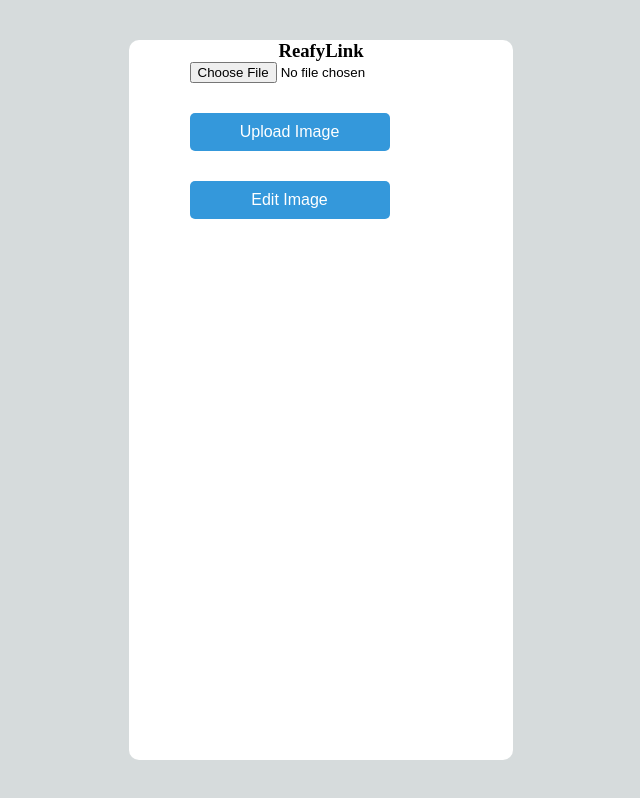
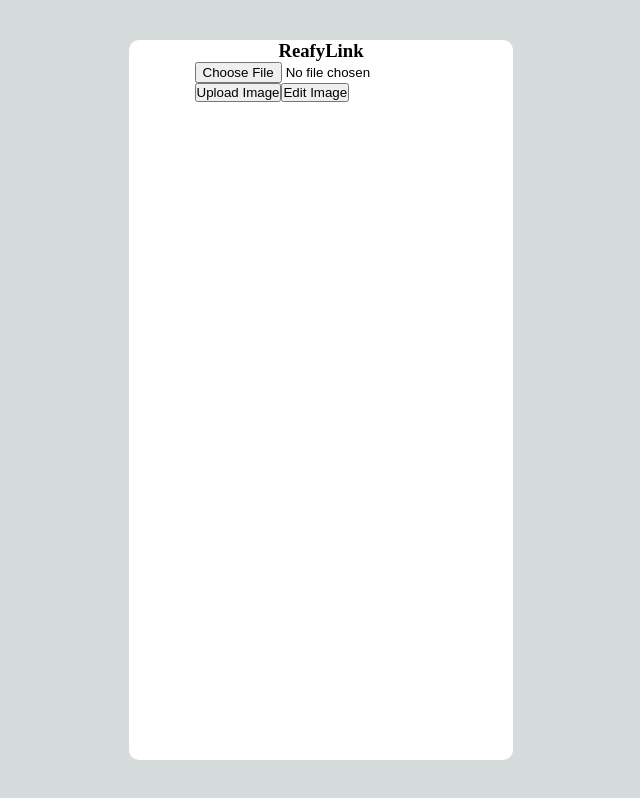
Before and after one commit to ruehan/LeafyLink, a Next.js app: page / in a window 1280 px wide. Shown: the whole page, without its empty margins (319-959 px from the left). Built offline with nearby package versions, Linux system fonts and the light colour scheme.

Commit message:
:speech_balloon: Update Image Preview & Edited Preview in Upload Module

```diff
--- a/src/components/Upload.tsx
+++ b/src/components/Upload.tsx
@@ -1,19 +1,13 @@
-import React, {useState, ChangeEvent} from 'react';
+
+import React, { useState, ChangeEvent } from 'react';
+import ImageEditor from '../components/ImageEditor';
 import styles from '../styles/Upload.module.css';
 
-import ImageEditor from './ImageEditor';
-
-interface UploadProps{
-    onUpload: (image: File) => void;
-}
-
-const Upload : React.FC<UploadProps> = ({ onUpload }) => {
-    const [selectedImage, setSelectedImage] = useState<File | null>(null)
-    const [previewImage, setPreviewImage] = useState<string | null>(null)
-
+const Upload: React.FC<{ onUpload: (image: File) => void }> = ({ onUpload }) => {
+  const [selectedImage, setSelectedImage] = useState<File | null>(null);
+  const [previewImage, setPreviewImage] = useState<string | null>(null);
+  const [editedImage, setEditedImage] = useState<string | null>(null);
   const [showImageEditor, setShowImageEditor] = useState(false);
-
-    const [editedImage, setEditedImage] = useState<string | null>(null);
 
   const dataURItoBlob = (dataURI: string) => {
     const byteString = atob(dataURI.split(',')[1]);
@@ -30,77 +24,79 @@ const Upload : React.FC<UploadProps> = ({ onUpload }) => {
   };
 
   const handleImageChange = (e: ChangeEvent<HTMLInputElement>) => {
-        const file = e.target.files?.[0]
+    const file = e.target.files?.[0];
 
-       if(file){
+    if (file) {
       const imageUrl = URL.createObjectURL(file);
       setPreviewImage(imageUrl);
       setSelectedImage(file);
-       }else{
+    } else {
       setPreviewImage(null);
       setSelectedImage(null);
     }
-
-
-    }
+  };
 
   const handleUpload = () => {
     if (editedImage) {
-            // 이미지가 편집되었으면 편집된 이미지를 업로드
+      // 이미지가 편집되었으면 편집된 이미지를 Blob 형태로 변환하여 업로드
       const editedBlob = dataURItoBlob(editedImage);
       const editedFile = new File([editedBlob], 'edited_image.jpeg', { type: 'image/jpeg' });
 
-            alert(`Image Uploaded! [${editedImage}]`);
-            onUpload(editedFile)
-
+      alert(`Image Uploaded! [Edited Image]`);
+      onUpload(editedFile);
     } else if (selectedImage) {
-            // 이미지가 편집되지 않았으면 원본 이미지를 업로드
       alert(`Image Uploaded! [${selectedImage.name}]`);
-            onUpload(selectedImage)
+      onUpload(selectedImage);
     }
-    }
+  };
 
   const handleEditButtonClick = () => {
+    setEditedImage(null); // 수정 전에 초기화
     setShowImageEditor(true);
   };
 
   const handleImageEditorSave = (croppedImage: string) => {
-
-        setEditedImage(croppedImage)
-        console.log('Cropped Image:', croppedImage);
-
-        // alert('Cropped Image: ' + croppedImage);
-
+    setEditedImage(croppedImage);
+    // 이미지 편집 모드 종료
     setShowImageEditor(false);
   };
 
   const handleImageEditorCancel = () => {
+    // 이미지 편집 모드 종료
     setShowImageEditor(false);
   };
 
   return (
-        <div className={styles['upload-container']}>
-            <input type="file" accept="image/*" onChange={handleImageChange} className={styles['upload-input']} />
-            {previewImage && <img src={previewImage} alt="Preview" style={{ maxWidth: '300px', maxHeight: '600px', marginTop: '10px' }} />}
-            {editedImage && (
-                <div>
-                <h3>Edited Preview</h3>
-                <img src={editedImage} alt="Edited Preview" style={{ maxWidth: '100%', maxHeight: '300px' }} />
+    <div className={styles.uploadContainer}>
+      <div className={styles.uploadSection}>
+        <input type="file" accept="image/*" onChange={handleImageChange} />
+          <div className={styles.editedPreviewContainer}>
+            {editedImage ? (
+                <img src={editedImage} alt="Edited Preview" className={styles.editedPreviewImage} />
+
+            ) : previewImage ? (
+              <img src={previewImage} alt="Selected Preview" className={styles.selectedPreviewImage} />
+            ) : null}
             </div>
-            )}
+        <button onClick={handleUpload} className={styles.uploadButton}>
+          Upload Image
+        </button>
+        <button onClick={handleEditButtonClick} className={styles.editButton}>
+          Edit Image
+        </button>
+      </div>
 
-            <button onClick={handleUpload} className={styles['upload-button']}>Upload Image</button>
-
-            <button onClick={handleEditButtonClick} className={styles['edit-button']}>Edit Image</button>
-
-            {/* 이미지 편집 모달 */}
+      <div className={styles.editorSection}>
+        <div className={styles.selectedImagePreview}>
           {showImageEditor && selectedImage && (
-                <div className={styles['image-editor-container']}>
+            <div className={styles.imageEditorContainer}>
               <ImageEditor image={previewImage || ''} onSave={handleImageEditorSave} onCancel={handleImageEditorCancel} />
             </div>
           )}
         </div>
-    )
-}
+      </div>
+    </div>
+  );
+};
 
 export default Upload;
```
Lines whose indentation alone changed are shown as unchanged.
